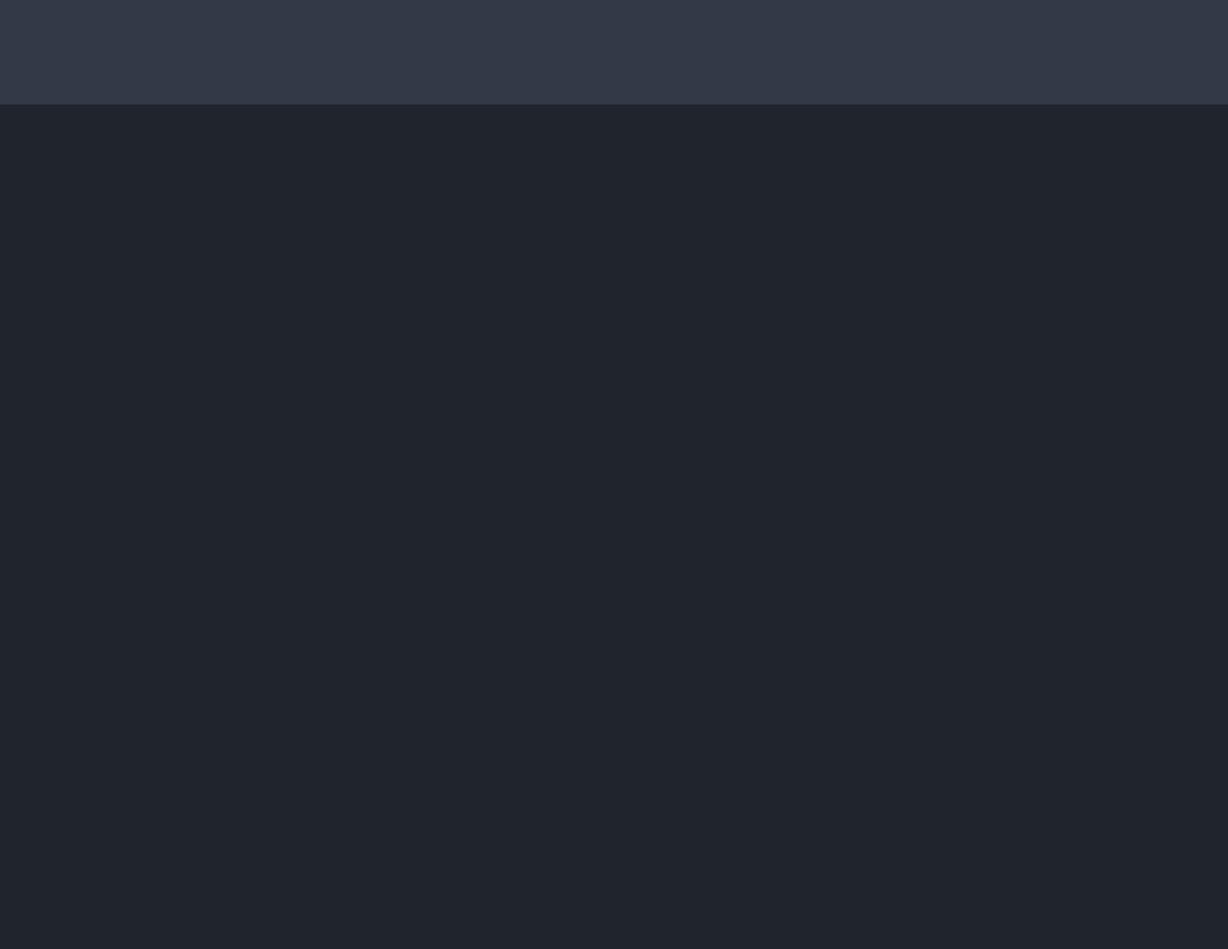
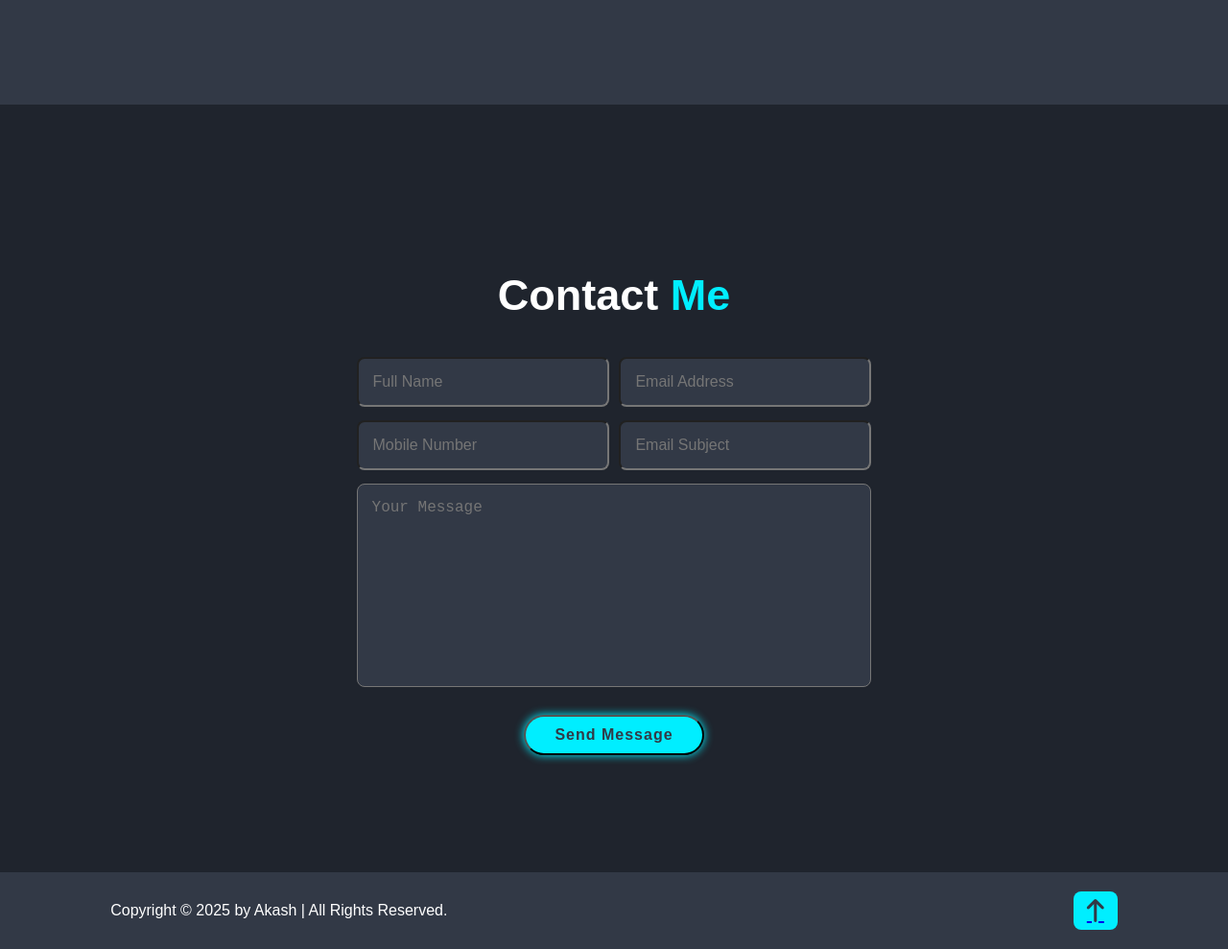
Before and after one commit to RaihanHabibAkash/portfolio, a plain HTML site: page index.html in a window 1280 px wide. Shown: the part 3091-4080 px from the top of the page at 96% size. Before the commit the page ends 3200 px from the top, so only its background shows below. Drawn offline with Linux system fonts and the light colour scheme.

Commit message:
Add contact section with form and footer; update styles for contact and footer

```diff
--- a/assets/css/style.css
+++ b/assets/css/style.css
@@ -465,3 +465,81 @@ body {
     font-size: 2rem;
     color: var(--sec-bg-color);
 }
+/* Portfolio end */
+
+/* Contact Start */
+.body .contact {
+    display: flex;
+    flex-direction: column;
+    text-align: center;
+}
+.body .contact .heading {
+    font-size: 4.5rem;
+    line-height: 1.2;
+    margin-bottom: 2rem;
+}
+.body .contact .heading span {
+    color: var(--main-color);
+}
+.body .contact h2 {
+    margin-bottom: 3rem;
+}
+.body .contact form {
+    max-width: 70rem;
+    margin: 1rem auto;
+    text-align: center;
+    margin-bottom: 3rem;
+}
+.body .contact form .input-box {
+    display: flex;
+    justify-content: space-between;
+    flex-wrap: wrap;
+}
+.body .contact form .input-box input, .body .contact form textarea {
+    width: 100%;
+    padding: 1.5rem;
+    font-size: 1.6rem;
+    color: var(--text-color);
+    background: var(--sec-bg-color);
+    border-radius: 8px;
+    margin: 7px 0;
+}
+.body .contact form .input-box input {
+    width: 49%;
+}
+.body .contact form textarea {
+    resize: none;
+}
+.body .contact form .btn {
+    margin-top: 2rem;
+}
+/* Contact End */
+
+/* Footer Start */
+.body footer {
+    display: flex;
+    justify-content: space-between;
+    align-items: center;
+    flex-wrap: wrap;
+    padding: 2rem 9%;
+    background: var(--sec-bg-color);
+}
+.body footer .footer-text p {
+    font-size: 1.6rem;
+}
+.body footer .footer-iconTop a {
+    display: inline-flex;
+    justify-content: center;
+    align-items: center;
+    padding: 8px;
+    background: var(--main-color);
+    border-radius: 8px;
+    transition: 0.5s ease;
+}
+.body footer .footer-iconTop a:hover {
+    box-shadow: 0 0 1rem var(--main-color);
+}
+.body footer .footer-iconTop a i {
+    font-size: 2.4rem;
+    color: var(--sec-bg-color);
+}
--- a/assets/js/prime.js
+++ b/assets/js/prime.js
@@ -88,3 +88,21 @@ contact4.addEventListener("mouseout", event => {
     }
 });
 /* card end */
+let sections = document.querySelectorAll("section");
+let navLinks = document.querySelectorAll("header nav a");
+
+window.onscroll = () => {
+    sections.forEach(sec => {
+        let top = window.scrollY;
+        let offset = sec.offsetTop - 150;
+        let height = sec.offsetHeight;
+        let id = sec.getAttribute("id");
+
+        if(top >= offset && top < offset + height) {
+            navLinks.forEach(navLink => {
+                navLink.classList.remove("active");
+                document.querySelector('header nav a[href*=' + id + ']').classList.add("active");
+            });
+        }
+    })
+}
--- a/index.html
+++ b/index.html
@@ -172,9 +172,34 @@
                         <a href="#"><i class="fa-solid fa-arrow-up-right-from-square"></i></a>
                     </div>
                 </div>
-
             </div>
         </section>
+
+        <section class="contact" id="contact">
+            <h2 class="heading">Contact <span>Me</span></h2>
+            <form action="#">
+                <div class="input-box">
+                    <input type="text" placeholder="Full Name">
+                    <input type="email" placeholder="Email Address">
+                </div>
+
+                <div class="input-box">
+                    <input type="number" placeholder="Mobile Number">
+                    <input type="text" placeholder="Email Subject">
+                </div>
+                <textarea name="" id="" cols="30" rows="10" placeholder="Your Message"></textarea>
+                <input type="submit" value="Send Message" class="btn">
+            </form>
+        </section>
+
+        <footer>
+            <div class="footer-text">
+                <p>Copyright &copy; 2025 by Akash | All Rights Reserved.</p>
+            </div>
+            <div class="footer-iconTop">
+                <a href="#home"><i class="fa-solid fa-arrow-up"></i></a>
+            </div>
+        </footer>
 
     </div>
     <script src="./assets/js/prime.js"></script>
```
